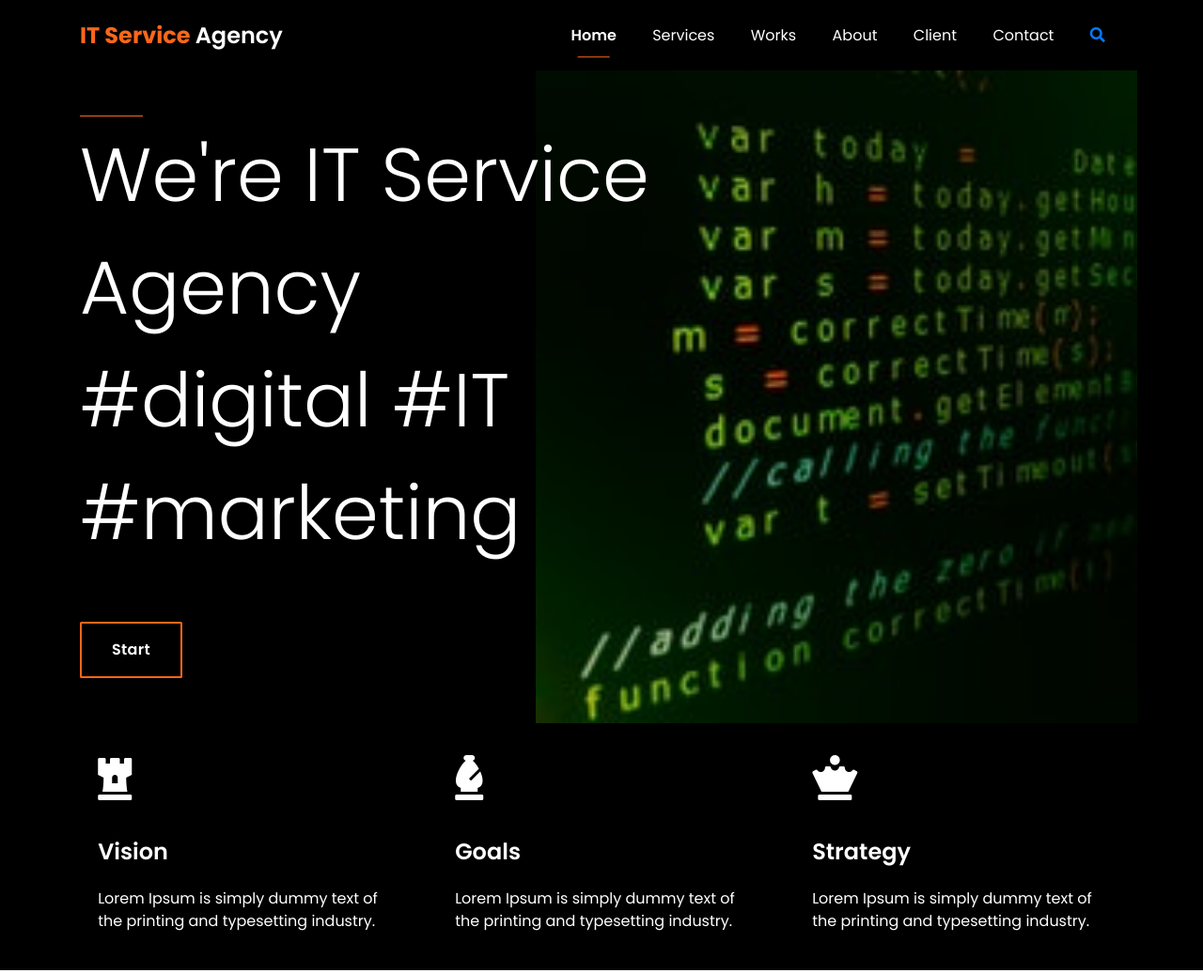
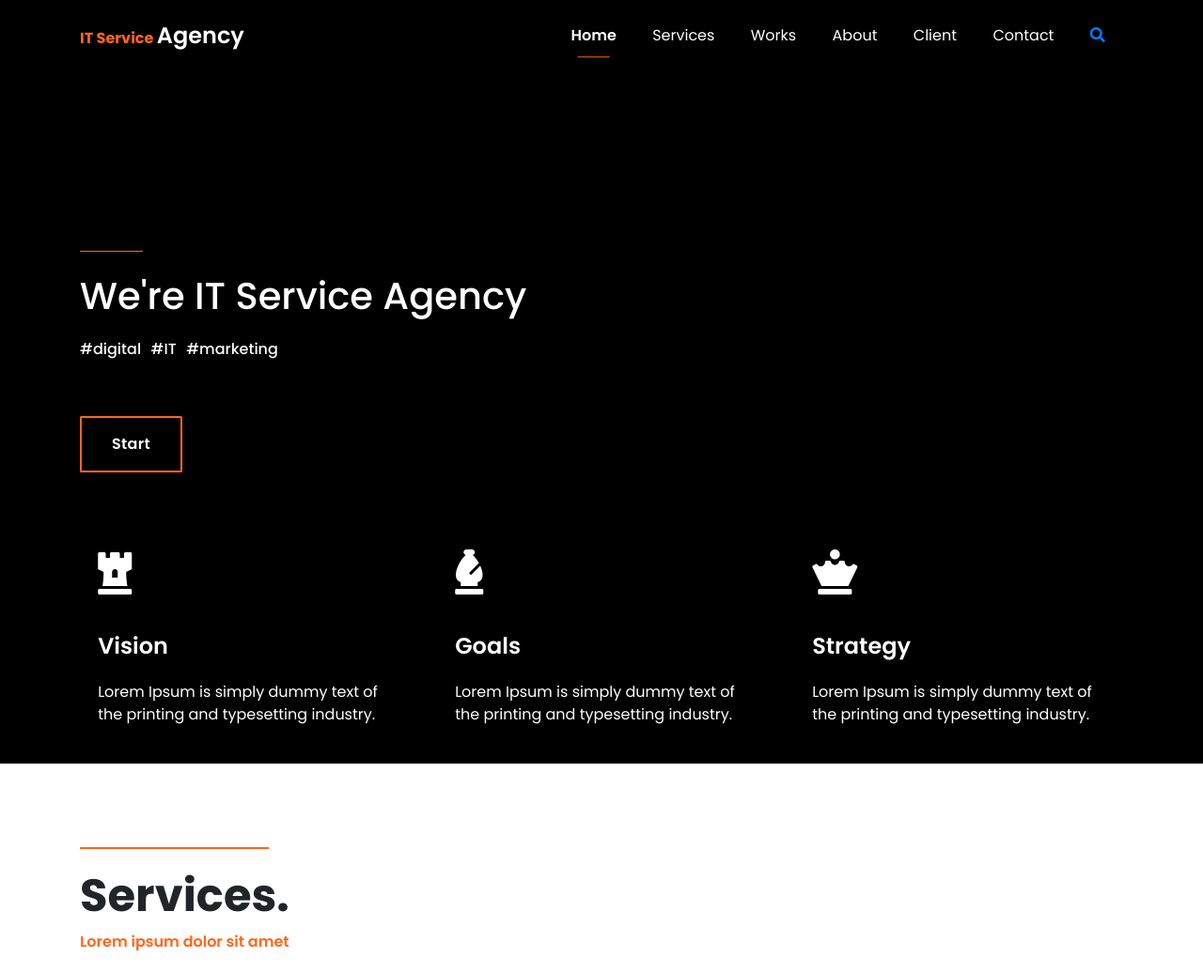
Before and after one commit to ToghrulMr/IT-service-agency, a plain HTML site: page index.html in a window 1280 px wide. Shown: the top 1036 px of the page at 94% size. Drawn offline with nearby package versions, Linux system fonts and the light colour scheme.

Commit message:
Update style.css

```diff
--- a/css/style.css
+++ b/css/style.css
@@ -17,7 +17,7 @@
 :root {
     --primary-color: black;
     --secondary-color: #ff661a;
-    --third-color:#009933;
+    --third-color:#5cd65c;
     --four-color:#fff;
     --text-color:#fff;
 }
@@ -199,10 +199,12 @@ ul, ol{
 }
 .banner_content h1{
     color:var(--text-color);
-    font-size:5rem;
-    font-weight:200;
-    line-height: 1.5;
-    width:55%;
+
+    width:47%;
+}
+span{
+
+    font-size: 1rem;
 }
 .main-btn{
     position: relative;
@@ -251,7 +253,7 @@ left:0;
     color:var(--text-color);
 }
 .bg-hero{
-    background-image:url('./../images/img2.jpg');
+
     background-position: 500px;
     min-height:100px;
     background-size:contain;
@@ -260,7 +262,8 @@ left:0;
 .underline{
     max-width:6%;
     border-bottom:0.10rem solid var(--secondary-color);
-    margin-bottom: 2px;
+    margin-top:13%;
+    margin-bottom: 2%;
 }
 /*-- Infobox --*/
 .infobox{
@@ -285,6 +288,8 @@ left:0;
 .infobox.active .infobox-icon{
     color:var(--text-color);
 }
+
+
 .infobox .infobox-icon{
     font-size: 3rem;
     color:var(--secondary-color);
```
